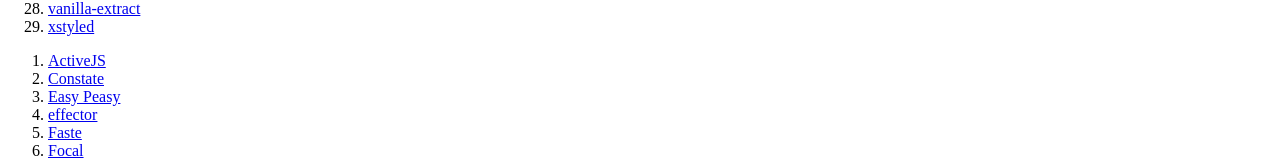
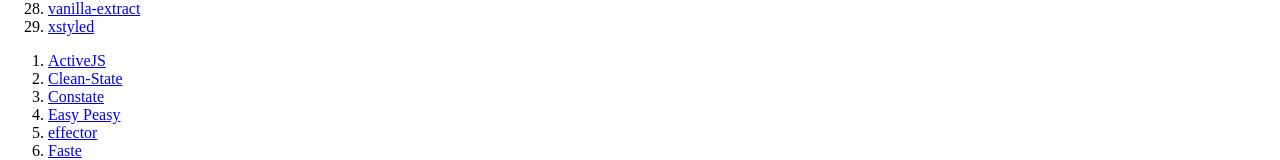
Before and after one commit to 44px/css-in-js-vs-state-managers, a Next.js app: page / in a window 1280 px wide. Shown: the part 757-917 px from the top of the page. Built offline with nearby package versions, Linux system fonts and the light colour scheme.

Commit message:
Add Clean-State

```diff
--- a/src/data.ts
+++ b/src/data.ts
@@ -40,6 +40,7 @@
 
 export const stateManagers: Item[] = [
   { label: 'ActiveJS', url: 'https://activejs.dev/' },
+  { label: 'Clean-State', url: 'https://github.com/tnfe/clean-state' },
   { label: 'Constate', url: 'https://github.com/diegohaz/constate' },
   { label: 'Easy Peasy', url: 'https://easy-peasy.now.sh/' },
   { label: 'effector', url: 'https://effector.dev/' },
```
